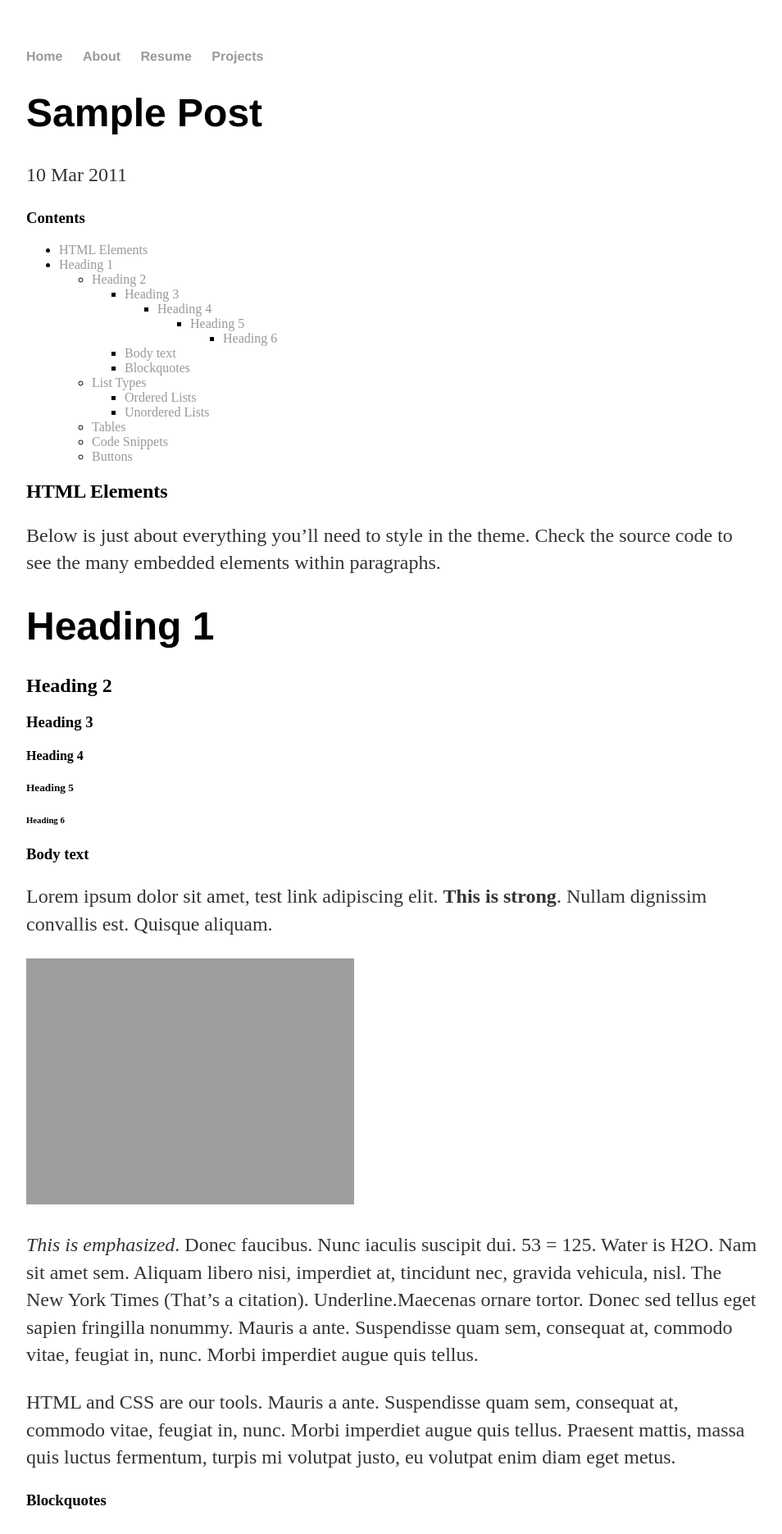
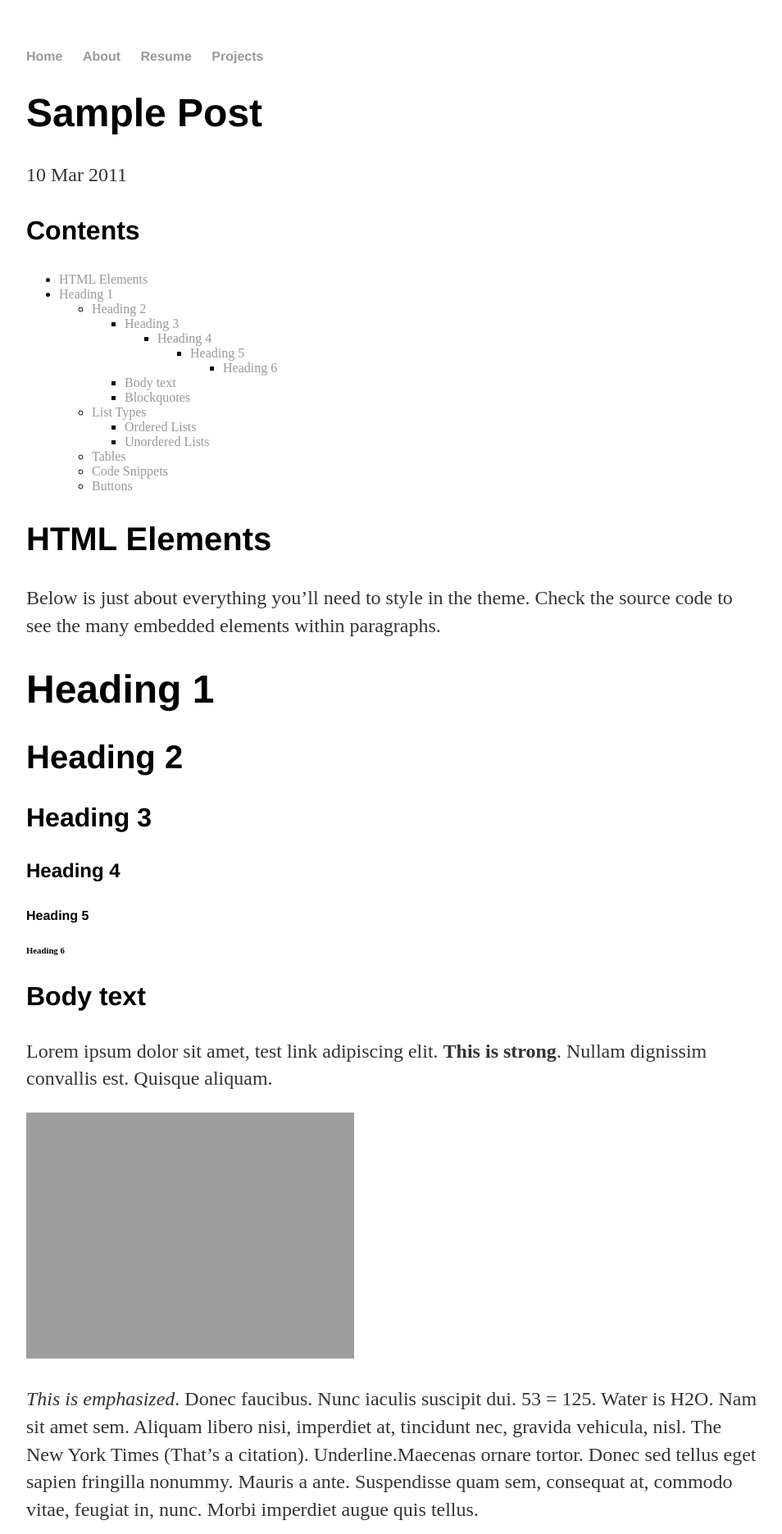
Before and after one commit to stephenhage/stephenhage.github.io, a Jekyll site: the page built from _posts/2011-03-10-sample-post.md, in a window 1280 px wide. Shown: the top 1871 px of the page at 82% size, without its empty margins (160-1114 px from the left). Built offline with Jekyll 4.4.1, drawn with Linux system fonts in a browser that asks for light colours.

Commit message:
add header font types to css

```diff
--- a/css/main.css
+++ b/css/main.css
@@ -23,6 +23,22 @@ h1 {
     font-size: 3em;
     font-family:'Helvetica', 'Arial', 'Sans-Serif';
 }
+h2 {
+    font-size: 2.5em;
+    font-family:'Helvetica', 'Arial', 'Sans-Serif';
+}
+h3 {
+    font-size: 2em;
+    font-family:'Helvetica', 'Arial', 'Sans-Serif';
+}
+h4 {
+    font-size: 1.5em;
+    font-family:'Helvetica', 'Arial', 'Sans-Serif';
+}
+h5 {
+    font-size: 1em;
+    font-family:'Helvetica', 'Arial', 'Sans-Serif';
+}
 p {
     font-size: 1.5em;
     line-height: 1.4em;
```
